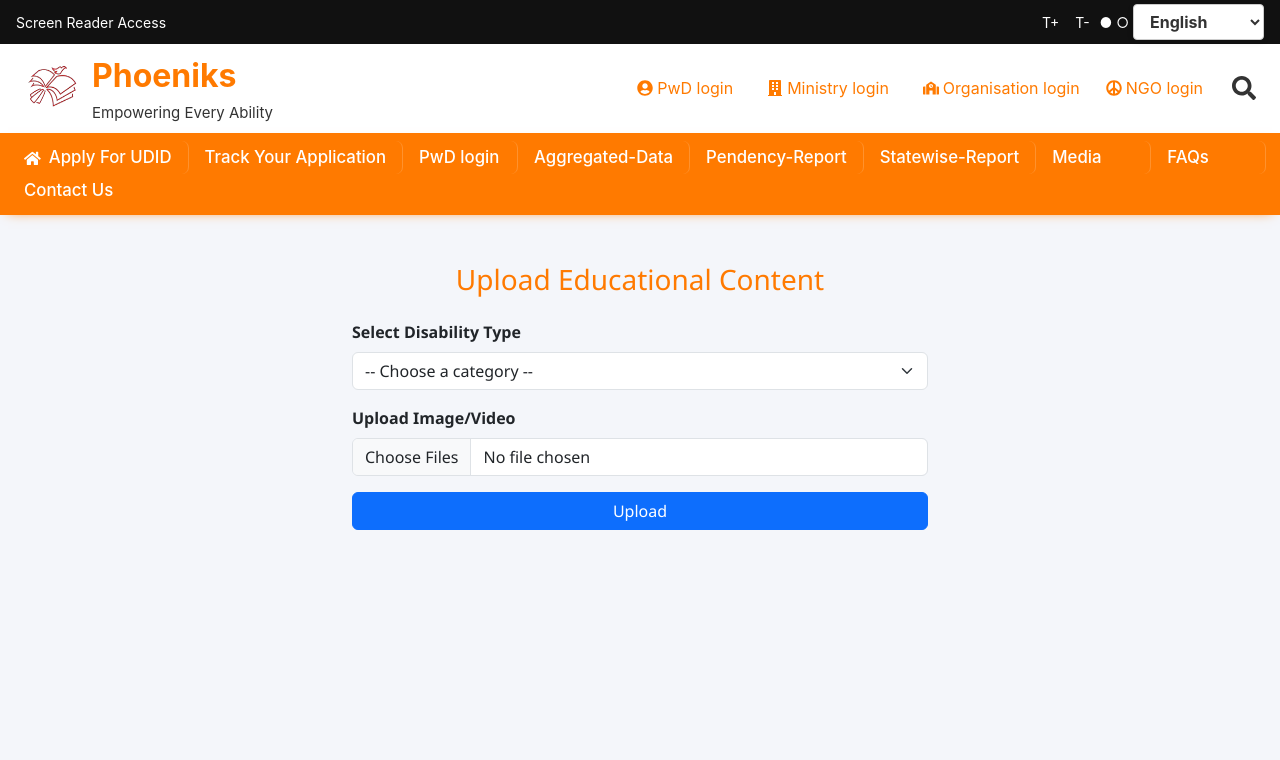
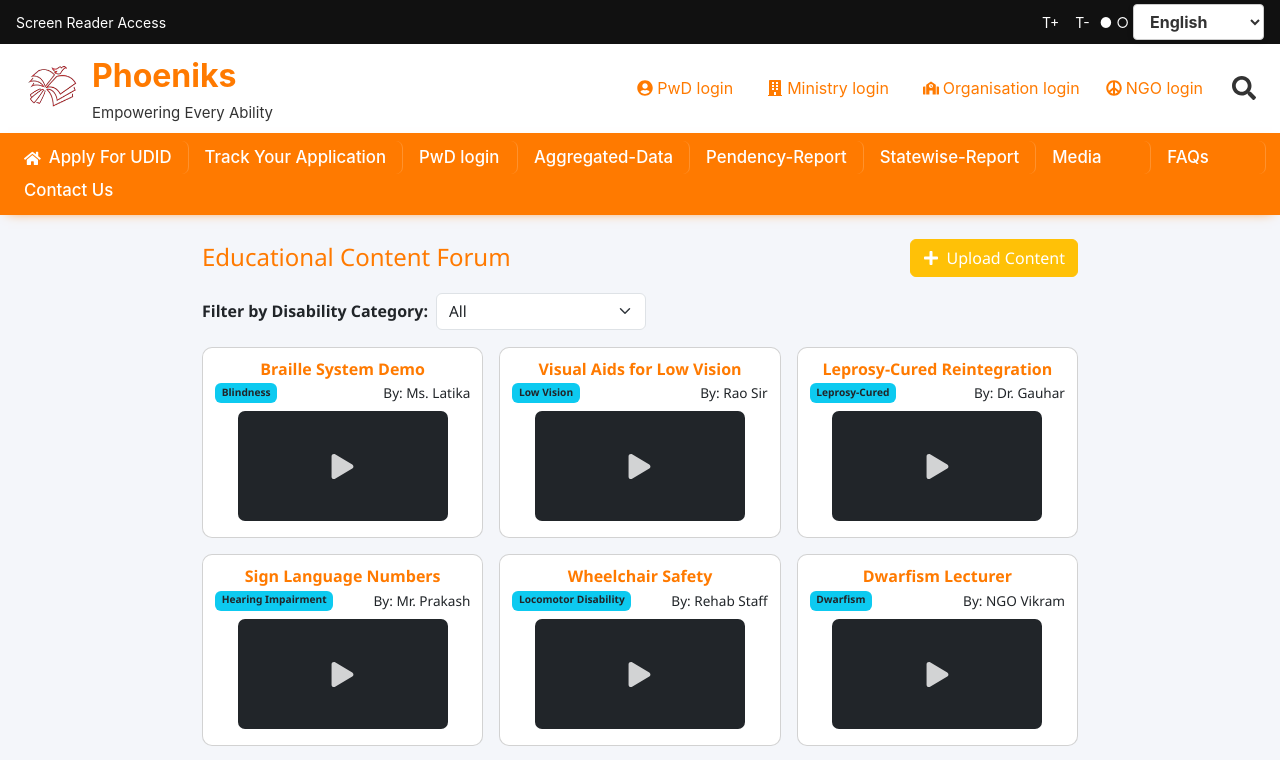
Before and after one commit to Chokkalingam-s/Phoneiks, a React (Vite) app in the folder phoeniks/: page /organisation-forum in a window 1280 px wide. Shown: the top 760 px of the page. Built offline with nearby package versions, Linux system fonts and the light colour scheme.

Commit message:
organisation uploaded

```diff
--- a/phoeniks/src/pages/OrganisationContentUpload.jsx
+++ b/phoeniks/src/pages/OrganisationContentUpload.jsx
@@ -1,76 +1,185 @@
 import React, { useState } from "react";
+import { FaPlus, FaPlay, FaTimes } from "react-icons/fa";
 
-export default function OrganisationContentUpload() {
-  const [selectedTag, setSelectedTag] = useState("");
-  const [files, setFiles] = useState(null);
-  const [message, setMessage] = useState("");
-
-  const disabilityTags = [
-    "Braille System",
-    "Sign Language",
-    "Audio Narration",
-    "Text-to-Speech Material",
-    "Simplified Learning Guides"
+const disabilityOptions = [
+  "Blindness", "Low Vision", "Leprosy-Cured", "Hearing Impairment", "Locomotor Disability",
+  "Dwarfism", "Intellectual Disability", "Mental Illness", "Autism Spectrum Disorder",
+  "Cerebral Palsy", "Muscular Dystrophy", "Chronic Neurological Conditions",
+  "Specific Learning Disabilities", "Multiple Sclerosis"
 ];
 
-  const handleSubmit = (e) => {
+const demoContents = [
+  { id: 1, title: "Braille System Demo", type: "video", tag: "Blindness", url: "https://www.w3schools.com/html/movie.mp4", uploader: "Ms. Latika" },
+  { id: 2, title: "Visual Aids for Low Vision", type: "video", tag: "Low Vision", url: "https://samplelib.com/mp4/sample-5s.mp4", uploader: "Rao Sir" },
+  { id: 3, title: "Leprosy-Cured Reintegration", type: "video", tag: "Leprosy-Cured", url: "https://www.w3schools.com/html/mov_bbb.mp4", uploader: "Dr. Gauhar" },
+  { id: 4, title: "Sign Language Numbers", type: "video", tag: "Hearing Impairment", url: "https://samplelib.com/mp4/sample-10s.mp4", uploader: "Mr. Prakash" },
+  { id: 5, title: "Wheelchair Safety", type: "video", tag: "Locomotor Disability", url: "https://samplelib.com/mp4/sample-7s.mp4", uploader: "Rehab Staff" },
+  { id: 6, title: "Dwarfism Lecturer", type: "video", tag: "Dwarfism", url: "https://samplelib.com/mp4/sample-3s.mp4", uploader: "NGO Vikram" },
+  { id: 7, title: "Learning with Intellectual Disability", type: "video", tag: "Intellectual Disability", url: "https://samplelib.com/mp4/sample-12s.mp4", uploader: "Ms. Saraswati" },
+  { id: 8, title: "Mental Wellness Basics", type: "video", tag: "Mental Illness", url: "https://samplelib.com/mp4/sample-9s.mp4", uploader: "Dr. Nanda Kumar" },
+  { id: 9, title: "Autism Visual Timetables", type: "video", tag: "Autism Spectrum Disorder", url: "https://samplelib.com/mp4/sample-13s.mp4", uploader: "Therapist Latha" },
+  { id: 10, title: "Cerebral Palsy: Exercises", type: "video", tag: "Cerebral Palsy", url: "https://samplelib.com/mp4/sample-15s.mp4", uploader: "Dr. Nivetha" },
+  { id: 11, title: "Muscular Dystrophy Activities", type: "video", tag: "Muscular Dystrophy", url: "https://samplelib.com/mp4/sample-14s.mp4", uploader: "Coach Shalini" },
+  { id: 12, title: "Accommodations for SLD", type: "video", tag: "Specific Learning Disabilities", url: "https://samplelib.com/mp4/sample-6s.mp4", uploader: "Dr. Akash" }
+];
+
+export default function OrganisationForum() {
+  const [filter, setFilter] = useState("");
+  const [allContent, setAllContent] = useState(demoContents);
+  const [showModal, setShowModal] = useState(false);
+
+  // Upload modal state
+  const [uploadTag, setUploadTag] = useState("");
+  const [uploadTitle, setUploadTitle] = useState("");
+  const [uploadFile, setUploadFile] = useState(null);
+  const [modalError, setModalError] = useState("");
+
+  // Filter contents
+  const filtered = filter ? allContent.filter(c => c.tag === filter) : allContent;
+
+  // Modal open/close
+  const openModal = () => { setShowModal(true); setModalError(""); };
+  const closeModal = () => {
+    setShowModal(false);
+    setUploadTag(""); setUploadTitle(""); setUploadFile(null); setModalError("");
+  };
+
+  // Handle preview (open in new tab)
+  function handlePreviewClick(url) {
+    window.open(url, '_blank');
+  }
+
+  // Form submit logic: append to the list (simulate upload)
+  function handleSubmit(e) {
     e.preventDefault();
-
-    if (!selectedTag || !files) {
-      setMessage("Please select a tag and upload at least one file.");
+    if (!uploadTag || !uploadTitle || !uploadFile) {
+      setModalError("Please fill all fields and upload a video or image.");
       return;
     }
-
-    // TODO: send data to backend (Django or Firebase)
-    console.log({
-      tag: selectedTag,
-      uploadedFiles: files
-    });
-
-    setMessage("✅ Content uploaded successfully!");
-    setSelectedTag("");
-    setFiles(null);
-  };
+    // Simulate: In real use, upload to server/cloud and get a URL.
+    const newId = allContent.length + 1;
+    const url = URL.createObjectURL(uploadFile); // Demo use only, file won't persist after reload!
+    const type = uploadFile.type.startsWith("video") ? "video" : "image";
+    setAllContent([
+      { id: newId, title: uploadTitle, type, tag: uploadTag, url, uploader: "You" }, ...allContent
+    ]);
+    closeModal();
+  }
 
   return (
-    <div className="container py-5" style={{ maxWidth: 600 }}>
-      <h3 className="text-center mb-4" style={{ color: "#FF7A00" }}>
-        Upload Educational Content
-      </h3>
-
-      <form onSubmit={handleSubmit}>
+    <div className="container pt-4 pb-4" style={{ maxWidth: 900, position: "relative" }}>
+      <div className="d-flex justify-content-between align-items-center mb-3">
+        <h4 className="mb-0" style={{ color: "#FF7A00" }}>Educational Content Forum</h4>
+        <button className="btn btn-warning text-white d-flex align-items-center"
+                onClick={openModal}>
+          <FaPlus className="me-2" /> Upload Content
+        </button>
+      </div>
       <div className="mb-3">
-          <label className="form-label fw-bold">Select Disability Type</label>
+        <label className="form-label fw-bold me-2">Filter by Disability Category:</label>
         <select
-            className="form-select"
-            value={selectedTag}
-            onChange={(e) => setSelectedTag(e.target.value)}
-          >
-            <option value="">-- Choose a category --</option>
-            {disabilityTags.map((tag, i) => (
-              <option key={i} value={tag}>{tag}</option>
+          className="form-select d-inline-block w-auto"
+          value={filter}
+          style={{ maxWidth: "210px", fontSize: "0.96rem" }}
+          onChange={e => setFilter(e.target.value)}>
+          <option value="">All</option>
+          {disabilityOptions.map(opt => (
+            <option key={opt} value={opt}>{opt}</option>
           ))}
         </select>
       </div>
+      {filtered.length === 0 && (
+        <div className="alert alert-secondary text-center">No content available for this category yet.</div>
+      )}
+      <div className="row g-3">
+        {filtered.map(c =>
+          <div className="col-12 col-sm-6 col-lg-4" key={c.id}>
+            <div className="card h-100 p-1">
+              <div className="card-body py-2 px-2 d-flex flex-column align-items-center">
+                <h6 className="card-title mb-1 w-100" style={{ color: "#FF7A00", fontWeight: 700, fontSize: '1rem', textAlign: "center" }}>{c.title}</h6>
+                <div className="mb-1 w-100 d-flex justify-content-between" style={{ fontSize: "0.85rem" }}>
+                  <span className="badge bg-info text-dark">{c.tag}</span>
+                  <span>By: {c.uploader}</span>
+                </div>
+                <div
+                  onClick={() => handlePreviewClick(c.url)}
+                  className="bg-dark position-relative d-flex align-items-center justify-content-center mt-1 mb-1"
+                  style={{
+                    cursor: "pointer",
+                    borderRadius: 7,
+                    width: "100%",
+                    height: 110,
+                    minHeight: 80,
+                    maxWidth: 210
+                  }}
+                  title="Click to play"
+                >
+                  <FaPlay size={25} color="#fff" style={{ opacity: 0.8 }} />
+                </div>
+              </div>
+            </div>
+          </div>
+        )}
+      </div>
 
+      {/* Modal (simple custom modal, can replace with Bootstrap Modal) */}
+      {showModal && (
+        <div
+          style={{
+            position: "fixed", top: 0, left: 0, zIndex: 1050, width: "100vw", height: "100vh",
+            background: "rgba(0,0,0,0.40)", display: "flex", alignItems: "center", justifyContent: "center"
+          }}>
+          <div
+            className="bg-white rounded shadow p-4"
+            style={{ minWidth: 320, maxWidth: 400, width: "100%", position: "relative" }}>
+            <button
+              className="btn btn-sm btn-light border position-absolute"
+              style={{ right: 10, top: 8, zIndex: 10 }}
+              onClick={closeModal}
+              title="Close"
+            >
+              <FaTimes size={16} />
+            </button>
+            <h5 className="mb-3" style={{ color: "#FF7A00", fontWeight: 700 }}>Upload Content</h5>
+            <form onSubmit={handleSubmit}>
               <div className="mb-3">
-          <label className="form-label fw-bold">Upload Image/Video</label>
+                <label className="form-label fw-bold">Disability Category</label>
+                <select
+                  className="form-select"
+                  value={uploadTag}
+                  onChange={e => setUploadTag(e.target.value)}
+                  required
+                >
+                  <option value="">Select</option>
+                  {disabilityOptions.map(opt =>
+                    <option key={opt} value={opt}>{opt}</option>
+                  )}
+                </select>
+              </div>
+              <div className="mb-3">
+                <label className="form-label fw-bold">Title</label>
+                <input
+                  className="form-control"
+                  value={uploadTitle}
+                  onChange={e => setUploadTitle(e.target.value)}
+                  required
+                />
+              </div>
+              <div className="mb-3">
+                <label className="form-label fw-bold">Video or Image</label>
                 <input
                   type="file"
-            accept="image/*,video/*"
-            multiple
                   className="form-control"
-            onChange={(e) => setFiles(e.target.files)}
+                  accept="video/*,image/*"
+                  onChange={e => setUploadFile(e.target.files[0])}
+                  required
                 />
               </div>
-
-        <button type="submit" className="btn btn-primary w-100">
-          Upload
-        </button>
+              {modalError && <div className="alert alert-danger">{modalError}</div>}
+              <button type="submit" className="btn btn-warning w-100 fw-bold text-white">Submit</button>
             </form>
-
-      {message && (
-        <div className="alert alert-info text-center mt-4">{message}</div>
+          </div>
+        </div>
       )}
     </div>
   );
```
Lines whose indentation alone changed are shown as unchanged.
